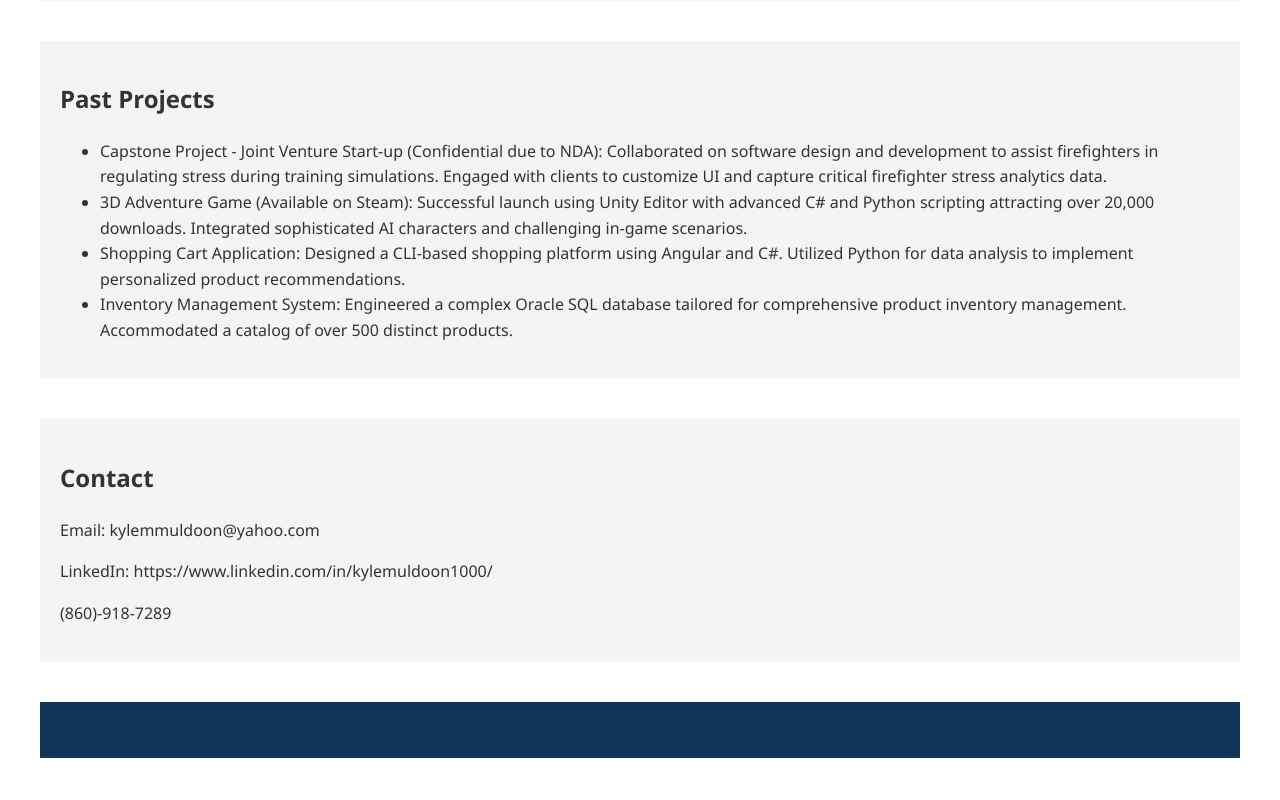
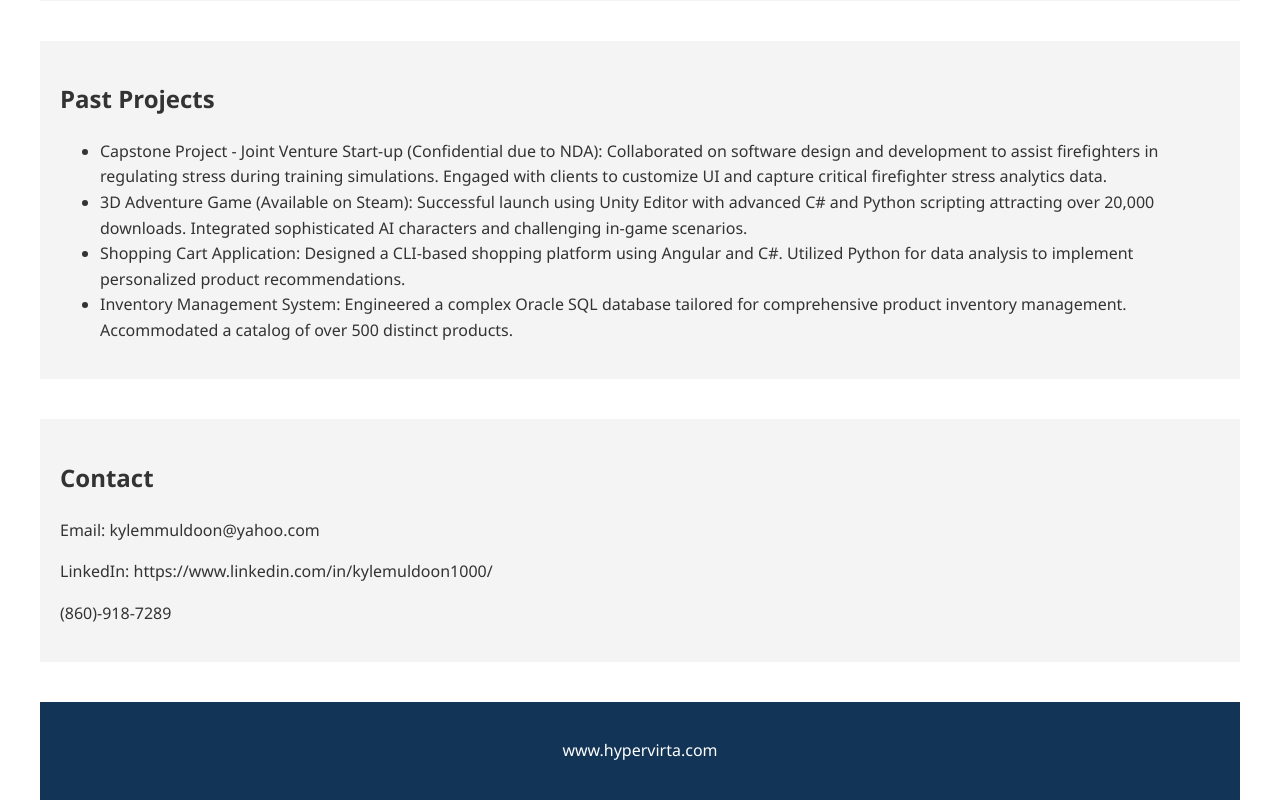
Before and after one commit to HyperVirta/HyperVirta, a plain HTML site: page index.html in a window 1280 px wide. Shown: the part 1106-1906 px from the top of the page. Before the commit the page ends 1864 px from the top, so only its background shows below. Drawn offline with Linux system fonts and the light colour scheme.

Commit message:
Update index.html

```diff
--- a/index.html
+++ b/index.html
@@ -63,7 +63,7 @@
         <p>(860)-918-7289</p>
     </section>
     <footer>
-        <p><www class="hypervirta com"></www><p>
+        <p>www.hypervirta.com<p>
     </footer>
 </body>
 </html>
```
